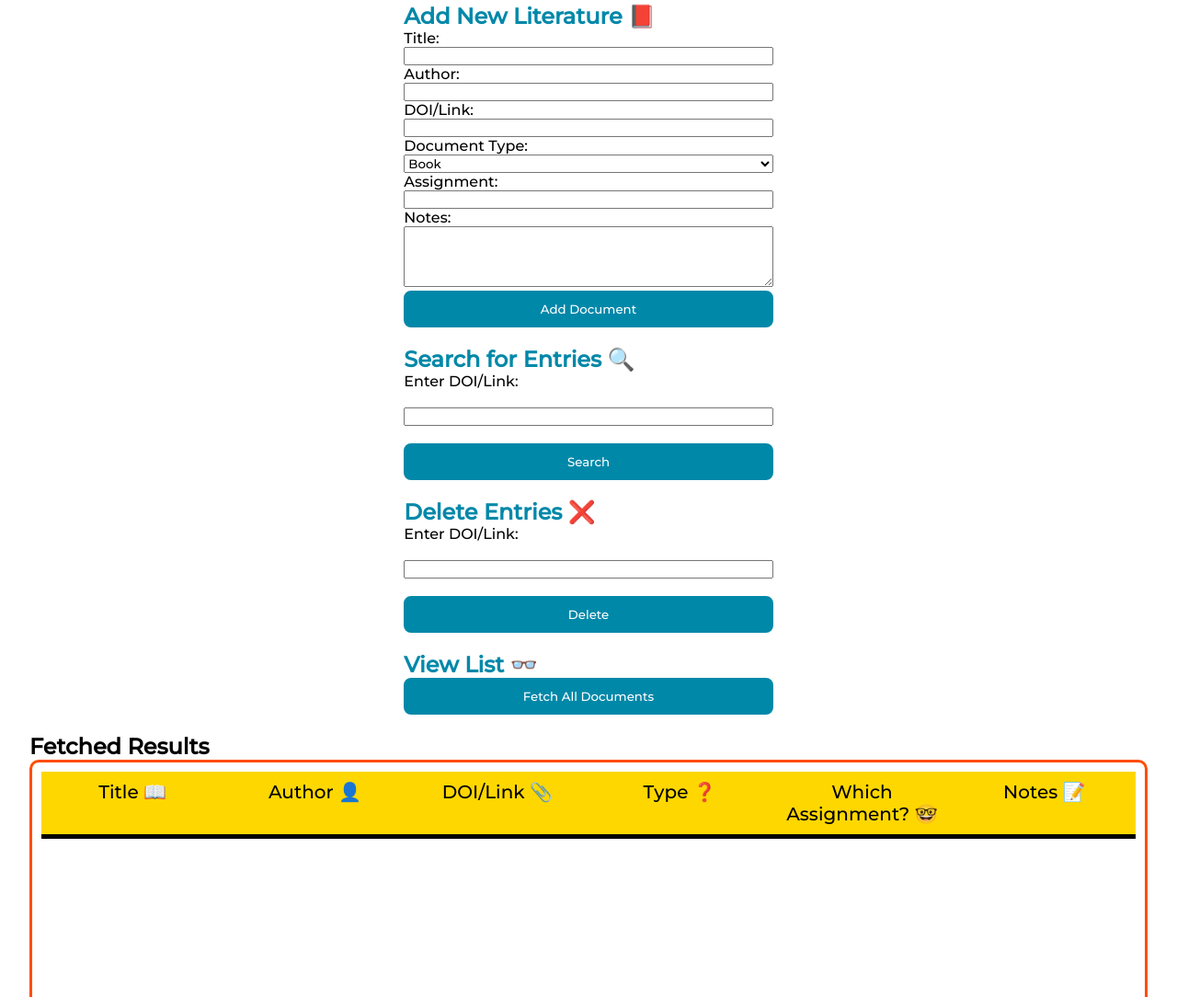
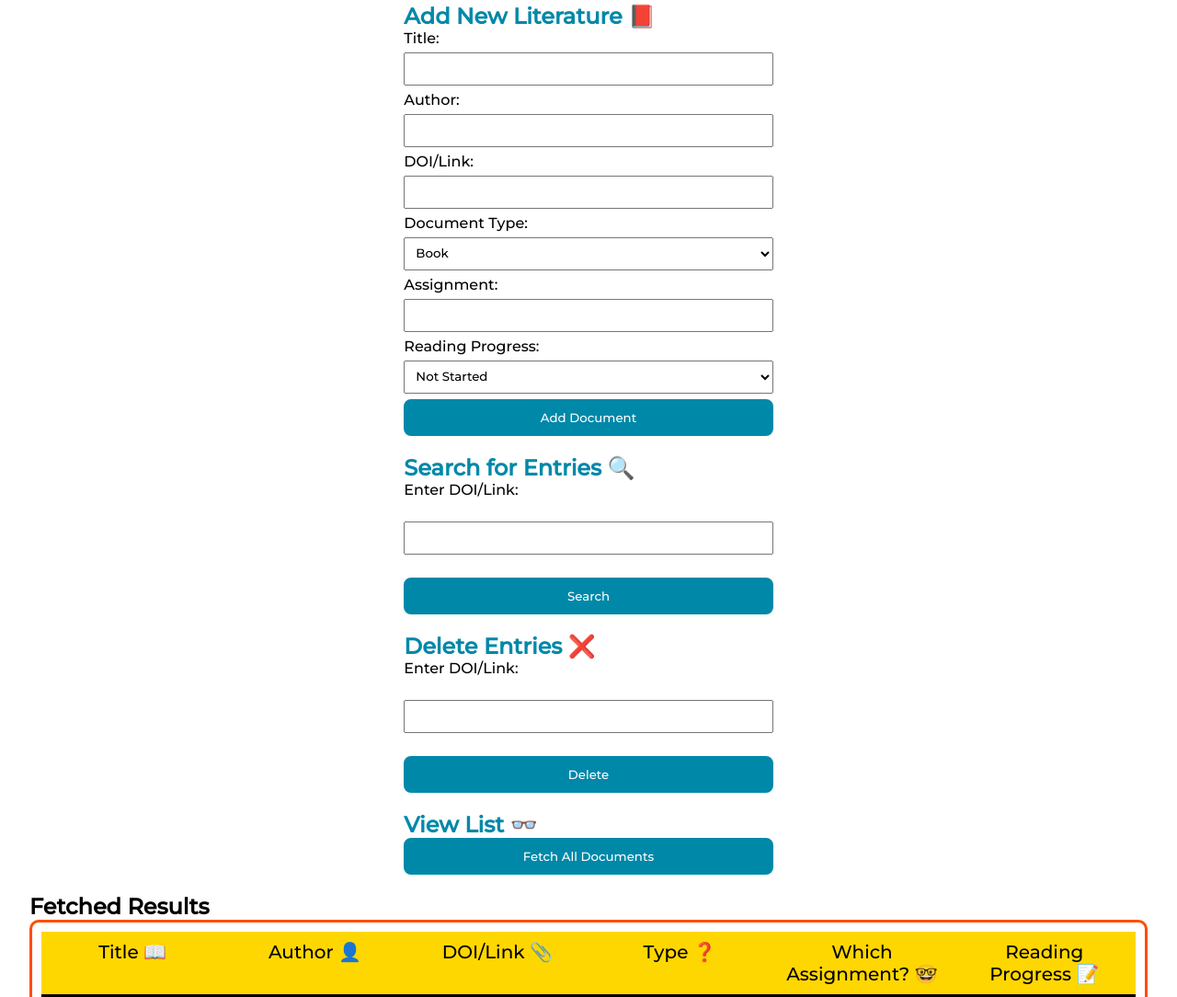
Before and after one commit to dcgsw30/sci-lit-api-express, a website: page public/index.html in a window 1280 px wide. Shown: the part 1138-2222 px from the top of the page at 92% size. Drawn offline with Linux system fonts and the light colour scheme.

Commit message:
Recovering changes from the deleted branch

```diff
--- a/client/app.js
+++ b/client/app.js
@@ -17,7 +17,7 @@ document.addEventListener('DOMContentLoaded', () =>{
       const link = document.getElementById('documentLink').value;
       const type = document.getElementById('documentType').value;
       const assignment = document.getElementById('documentAssignment').value;
-      const notes = document.getElementById('documentNotes').value;
+      const progress = document.getElementById('readingProgress').value;
 
       const newDocument ={
         title: title,
@@ -25,7 +25,7 @@ document.addEventListener('DOMContentLoaded', () =>{
         link: link,
         type: type,
         assignment: assignment,
-        notes: notes
+        progress: progress
       };
 
 
@@ -146,7 +146,7 @@ document.addEventListener('DOMContentLoaded', () =>{
                 <a href="${doc.link} class ="author">${doc.link}</a>
                 <div class="type">${doc.type}</div>
                 <div class="assignment">${doc.assignment}</div>
-                <div class="notes">${doc.notes}</div>
+                <div class="progress">${doc.progress}</div>
             </div>
         `;
             //newDocument.innerHTML = `<div class= "title"> ${doc.title}</div>`;
--- a/public/index.html
+++ b/public/index.html
@@ -62,18 +62,24 @@
           <label for="documentType">Document Type:</label>
           <br>
           <select id="documentType" required>
-            <option value="book">Book</option>
-            <option value="journal">Journal</option>
-            <option value="other">Other</option>
+            <option value="Book">Book</option>
+            <option value="Journal">Journal</option>
+            <option value="Other">Other</option>
           </select>
           <br>
           <label for="documentAssignment">Assignment:</label>
           <br>
           <input type="text" id="documentAssignment" name="documentAssignment" required>
           <br>
-          <label for="documentNotes">Notes:</label>
+          <label for="readingProgress">Reading Progress:</label>
           <br>
-          <textarea id="documentNotes" name="documentNotes" rows="4" cols="50"></textarea>
+          <select id="readingProgress" required>
+            <option value="Not Started">Not Started</option>
+            <option value="In Progress">In Progress</option>
+            <option value="Completed">Completed!</option>
+          </select>
+          <!-- <textarea id="documentNotes" name="documentNotes" rows="4" cols="50"></textarea> -->
+          <br>
           <button type="submit">Add Document</button>
         </form>
       </div>
@@ -111,7 +117,7 @@
           <div class="label">DOI/Link &#128206</div>
           <div class="label">Type &#x2753</div>
           <div class="label">Which Assignment? &#129299</div>
-          <div class="label">Notes &#128221</div>
+          <div class="label">Reading Progress &#128221</div>
         </div>
         <div id="literatureListContainer"></div>
       </div>
--- a/public/styles/style.css
+++ b/public/styles/style.css
@@ -184,6 +184,17 @@ button:hover {
   background-color: #006080;
 }
 
+input[type="text"],
+select {
+  width: 100%; /* Make input fields and select boxes full-width */
+  padding: 8px;
+  margin: 6px 0;
+  box-sizing: border-box;
+}
+
+
+
+
 /*responses*/
 
 #scrollableContainer {
```
